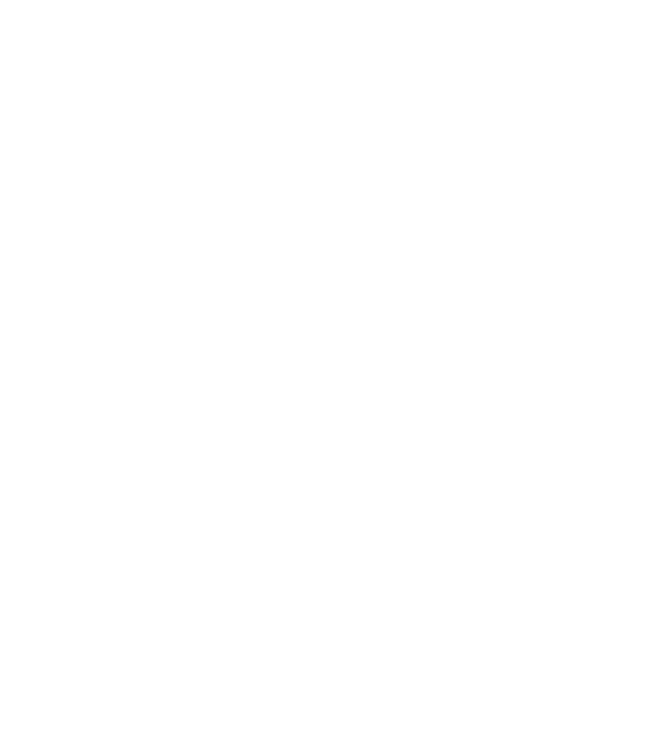
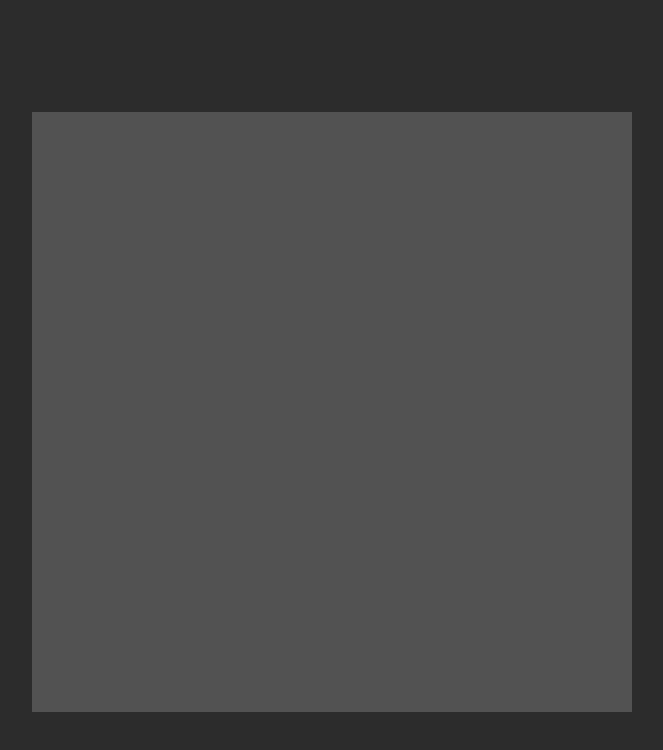
Before and after one commit to Mikk0git/snakeWeb, a plain HTML site: page index.html in a window 1280 px wide. Shown: the whole page, without its empty margins (308-971 px from the left). Drawn offline with Linux system fonts and the light colour scheme.

Commit message:
Grid setup

```diff
--- a/index.html
+++ b/index.html
@@ -8,6 +8,8 @@
     <script src="src/main.js"></script>
 </head>
 <body>
-
+    <div id="gameMap">
+        <div id="snakeHead"></div>
+    </div>
 </body>
 </html>
--- a/src/style.css
+++ b/src/style.css
@@ -0,0 +1,21 @@
+* {
+    margin: 0;
+    padding: 0;
+  }
+  html{
+
+    background-color: rgb(44, 44, 44);
+    display: flex;
+    align-items: center;
+    justify-content: center;
+  }
+  #gameMap{
+    margin-top: 14vh;
+    width: 75vh;
+    height: 75vh;
+    background-color: rgb(82, 82, 82);
+
+    display: grid;
+    grid-template-columns: repeat(10, 1fr);
+    grid-template-rows: repeat(10, 1fr);
+  }
```
